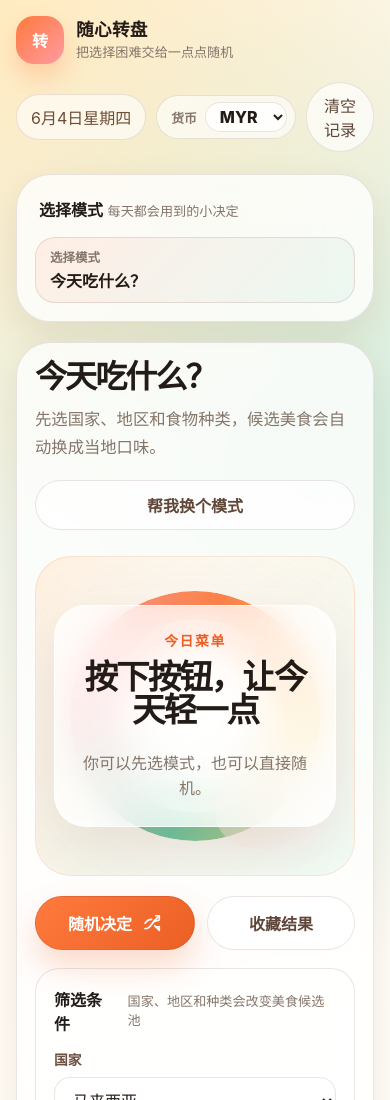
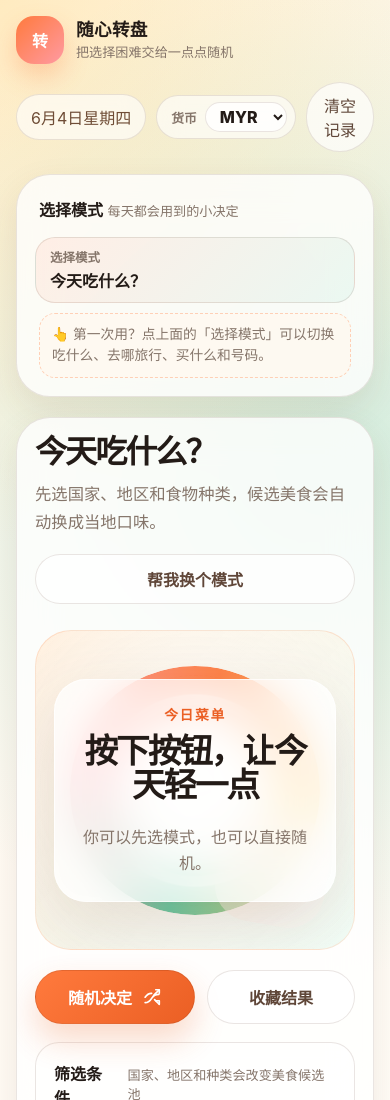
Before and after one commit to limkeefu94/random-choice-app, a website: page index.html in a window 390 px wide. Shown: the top 1100 px of the page. Drawn offline with Linux system fonts and the light colour scheme; no server answers.

Commit message:
Add mobile mode switch hint

```diff
--- a/index.html
+++ b/index.html
@@ -41,10 +41,11 @@
             <span>选择模式</span>
             <small>每天都会用到的小决定</small>
           </div>
-          <button class="mode-menu-toggle" id="modeMenuToggle" type="button" aria-expanded="false" aria-controls="modeList">
+          <button class="mode-menu-toggle" id="modeMenuToggle" type="button" aria-expanded="false" aria-controls="modeList" aria-describedby="modeMenuHint">
             <span>选择模式</span>
             <strong id="modeMenuLabel">今天吃什么？</strong>
           </button>
+          <p class="mode-menu-hint" id="modeMenuHint">第一次用？点上面的「选择模式」可以切换吃什么、去哪旅行、买什么和号码。</p>
           <nav class="mode-list" id="modeList" aria-label="随机模式列表"></nav>
           <div class="sidebar-world">
             <span>公共频道</span>
--- a/styles.css
+++ b/styles.css
@@ -259,6 +259,22 @@ button {
 
 .mode-menu-toggle strong {
   font-size: 1rem;
+}
+
+.mode-menu-hint {
+  display: none;
+  margin: 10px 4px 0;
+  padding: 10px 12px;
+  border: 1px dashed rgba(255, 122, 61, 0.32);
+  border-radius: 16px;
+  color: var(--muted);
+  background: rgba(255, 248, 239, 0.72);
+  font-size: 0.86rem;
+  line-height: 1.55;
+}
+
+.mode-menu-hint::before {
+  content: "👆 ";
 }
 
 .sidebar-world {
@@ -1230,6 +1246,19 @@ button {
     display: block;
   }
 
+  .mode-menu-hint {
+    display: block;
+  }
+
+  .sidebar.is-menu-open .mode-menu-hint {
+    border-color: rgba(96, 199, 160, 0.28);
+    background: rgba(232, 250, 243, 0.72);
+  }
+
+  .sidebar.is-menu-open .mode-menu-hint::before {
+    content: "✅ ";
+  }
+
   .mode-list,
   .sidebar-world {
     display: none;
```
